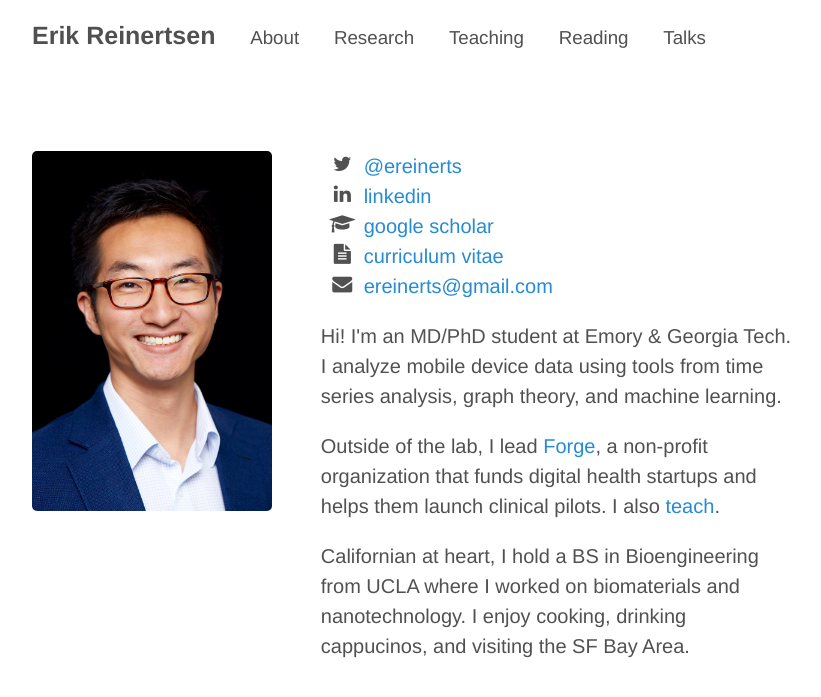
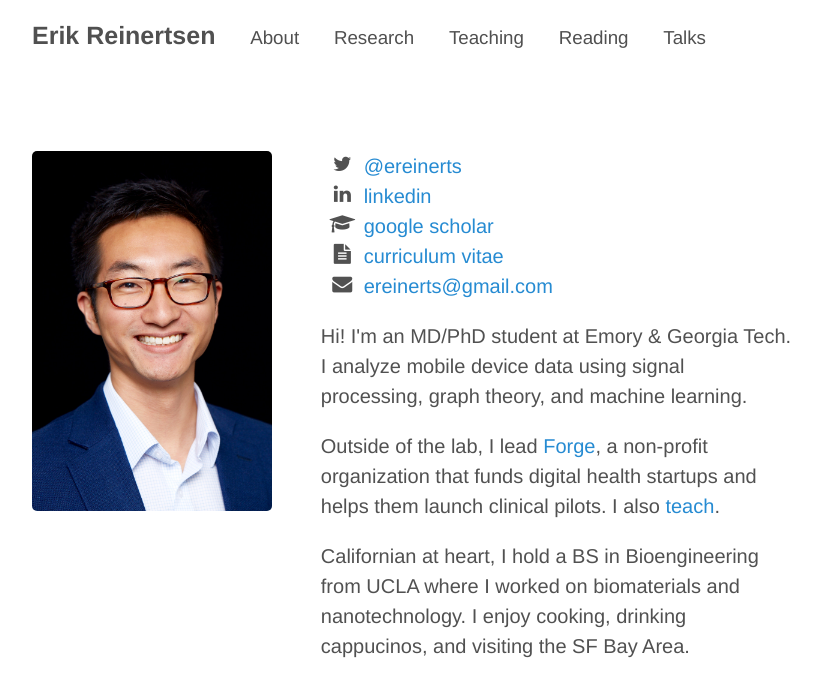
Before and after one commit to erikr/erikr.github.io, a Jekyll site: the page built from about.md, in a window 1280 px wide. Shown: the top 697 px of the page, without its empty margins (228-1049 px from the left). Built offline with Jekyll 4.4.1, drawn with Linux system fonts in a browser that asks for light colours; nearby versions of some CDN libraries.

Commit message:
revised research summary

```diff
--- a/about.md
+++ b/about.md
@@ -17,7 +17,7 @@ title: ""
             <li><i class="fa-li fa fa-envelope"></i><a href="mailto:ereinerts@gmail.com">ereinerts@gmail.com</a></li>
         </ul>
 
-	<p>Hi! I'm an MD/PhD student at Emory & Georgia Tech. I analyze mobile device data using tools from time series analysis, graph theory, and machine learning.</p>
+	<p>Hi! I'm an MD/PhD student at Emory & Georgia Tech. I analyze mobile device data using signal processing, graph theory, and machine learning.</p>
 
 	<p>Outside of the lab, I lead <a href="http://forgehealth.org">Forge</a>, a non-profit organization that funds digital health startups and helps them launch clinical pilots. I also <a href="http://erikreinertsen.com/teaching">teach</a>.</p>
 
```
